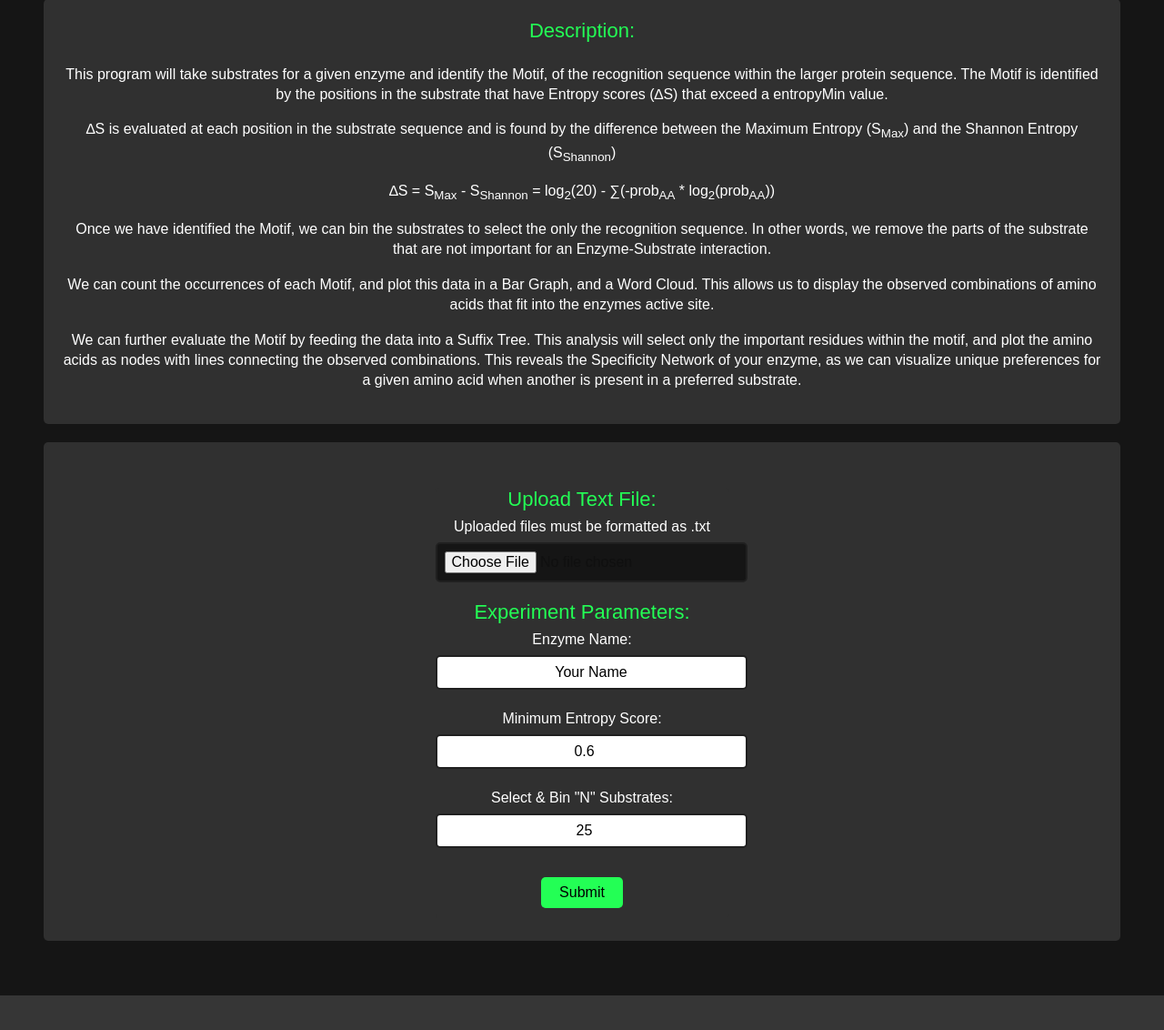
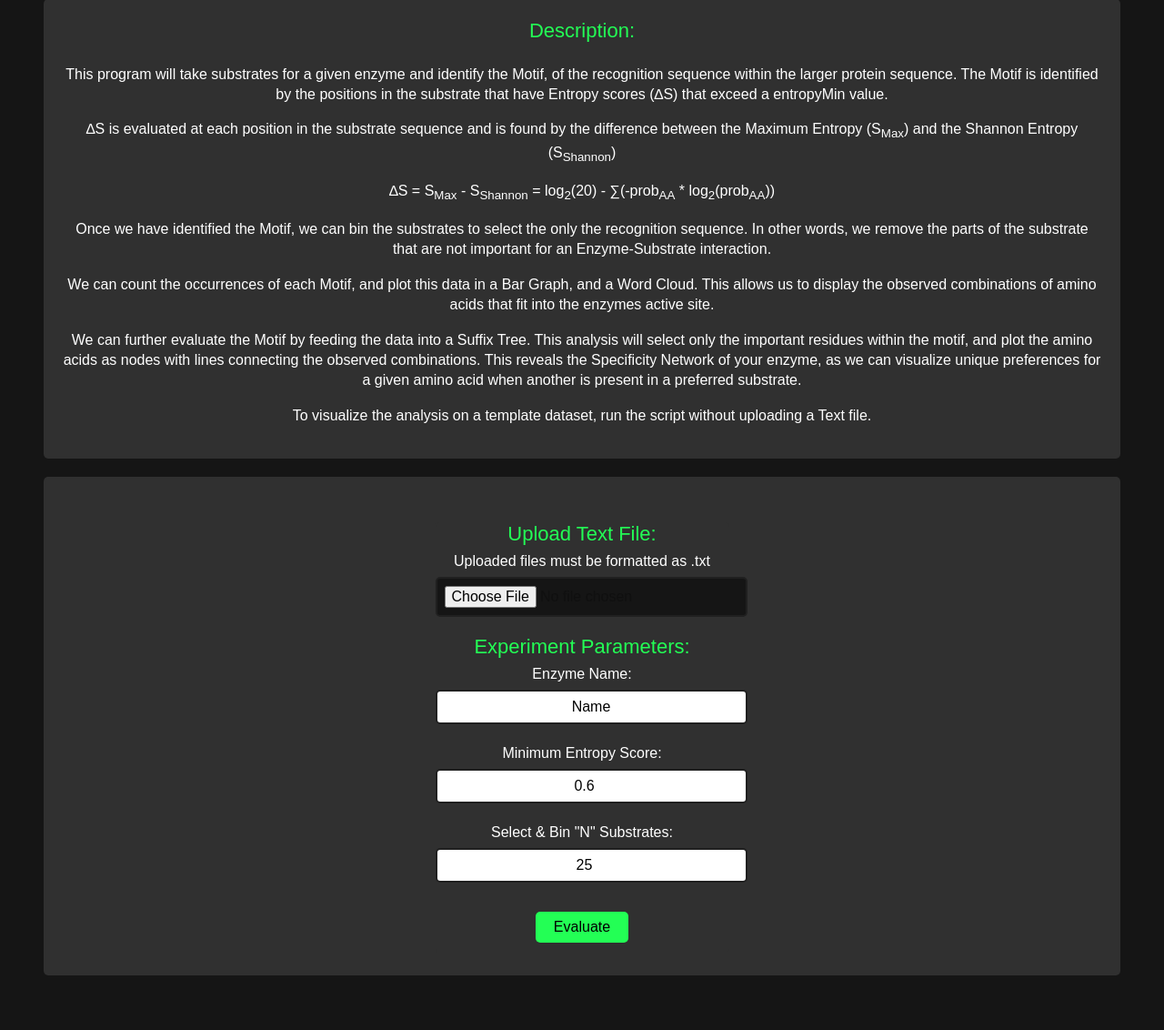
Before and after one commit to Collinformatics/WebApp, a Flask app: page / in a window 1280 px wide. Shown: the part 196-1328 px from the top of the page at 91% size. Before the commit the page ends 1290 px from the top, so only its background shows below. Run offline with Flask 3, Linux system fonts and the light colour scheme.

Commit message:
Add files via upload

```diff
--- a/sniper.py
+++ b/sniper.py
@@ -27,10 +27,9 @@ def run():
 
 
     # Get other data from the form
-    enzymeName = request.form.get('enzymeName')
+    enzymeName = request.form.get('enzymeName') if loadFile else 'Template Enzyme'
     entropyMin = request.form.get('entropyMin')
-    NSelect = request.form.get('N')
-    NSelect = int(NSelect)
+    NSelect = int(request.form.get('N'))
 
     # Evaluate: Data
     dataset = processData(substrates, entropyMin, NSelect, enzymeName, loadFile)
@@ -86,7 +85,9 @@ def home():
             "and plot the amino acids as nodes with lines connecting the observed "
             "combinations. This reveals the Specificity Network of your enzyme, as we "
             "can visualize unique preferences for a given amino acid when another is "
-            "present in a preferred substrate."
+            "present in a preferred substrate.",
+        pg6="To visualize the analysis on a template dataset, run the script without "
+            "uploading a Text file."
     )
 
 
--- a/templates/home.html
+++ b/templates/home.html
@@ -158,7 +158,7 @@
         function evaluateForm(event) {
             event?.preventDefault(); // Prevent any default form action
 
-            const enzymeName = document.getElementById('enzymeName').value;
+            let enzymeName = document.getElementById('enzymeName').value;
             const entropyMin = document.getElementById('entropyMin').value;
             const N = document.getElementById('N').value;
             const textFileInput = document.querySelector('input[name="textFile"]');
@@ -168,6 +168,11 @@
                 alert("Please fill out all required fields.");
                 return;
             }
+
+            if (enzymeName === 'Name') {
+                enzymeName = 'Template Enzyme';
+            }
+
             const formData = new FormData();
             formData.append('enzymeName', enzymeName);
             formData.append('entropyMin', entropyMin);
@@ -292,6 +297,7 @@
             <p>{{ pg3|safe }}</p>
             <p>{{ pg4|safe }}</p>
             <p>{{ pg5|safe }}</p>
+            <p>{{ pg6|safe }}</p>
         </div>
         <div class="container">
             <div class="container-input">
@@ -305,19 +311,19 @@
                 <div class="div-header">Experiment Parameters:</div>
                 <div class="form-group">
                     <label for="enzymeName">Enzyme Name:</label>
-                    <input type="text" id="enzymeName" name="enzymeName" required value="Your Name">
+                    <input type="text" id="enzymeName" name="enzymeName" required value="Name">
                 </div>
 
                 <div class="form-group">
                     <label for="entropyMin">Minimum Entropy Score:</label>
-                    <input type="number" id="entropyMin" name="entropyMin" step="0.1" value="0.6" required>
+                    <input type="number" id="entropyMin" name="entropyMin" step="0.05" value="0.6" required>
                 </div>
 
                 <div class="form-group">
                     <label for="N">Select & Bin "N" Substrates:</label>
                     <input type="number" id="N" name="N" value="25" required>
                 </div>
-                    <button type="button" onclick="evaluateForm()">Submit</button>
+                    <button type="button" onclick="evaluateForm()">Evaluate</button>
                 </form>
         </div>
     </body>
```
